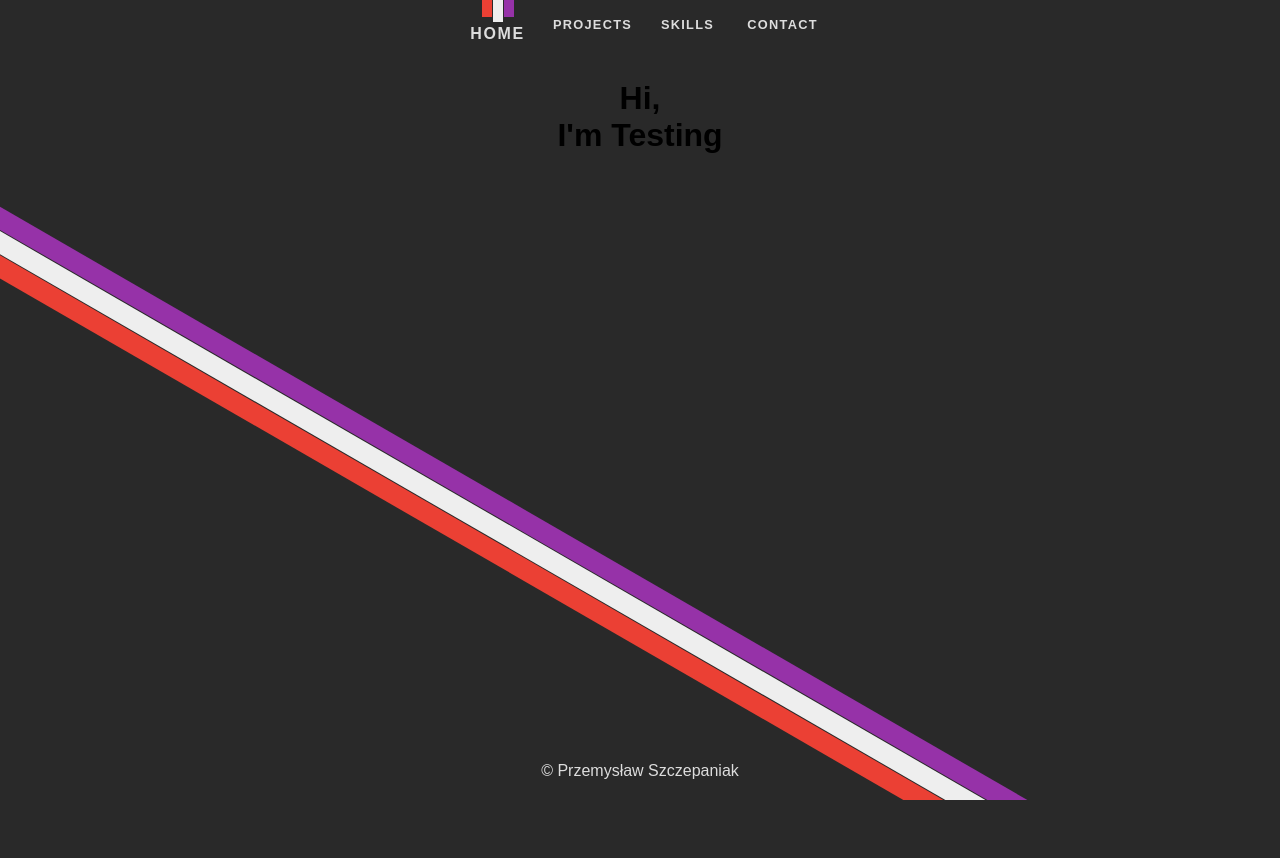
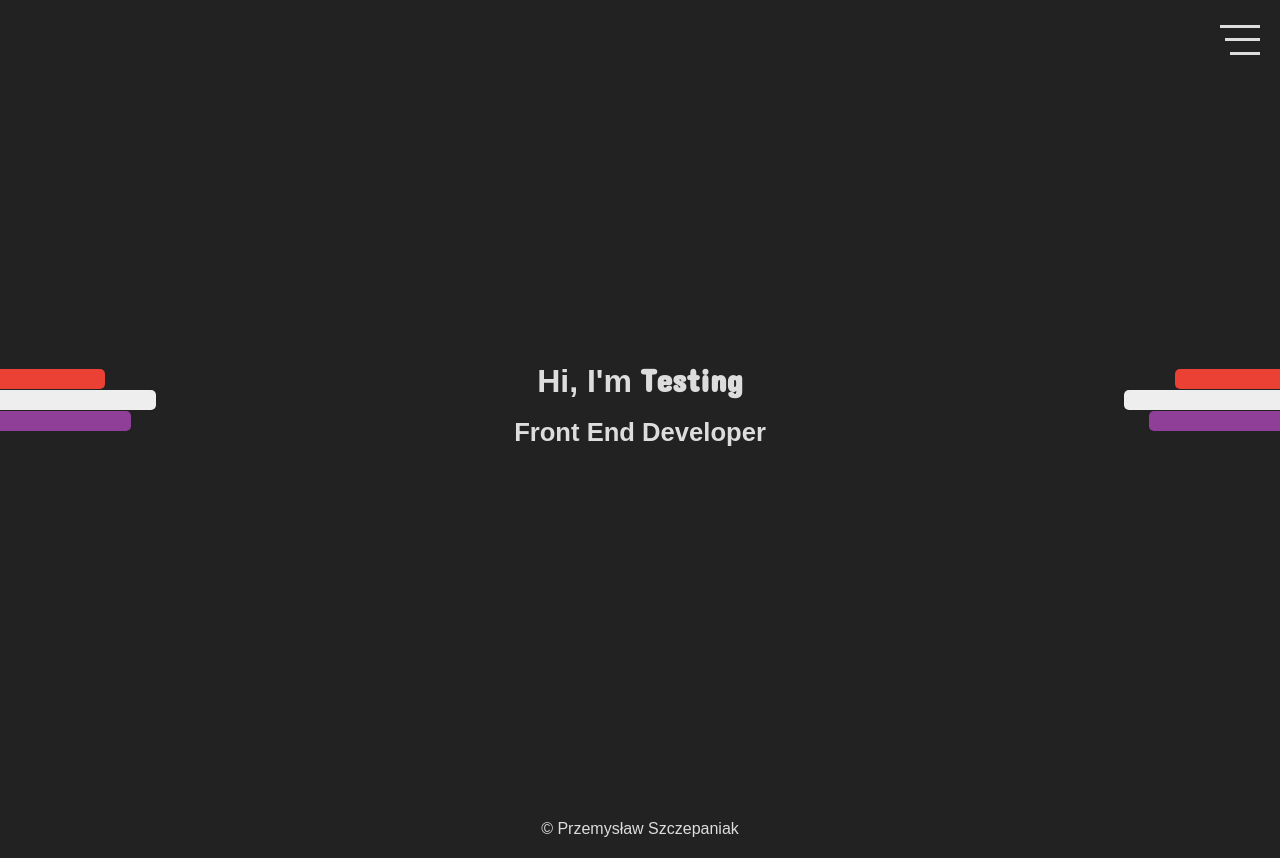
Before and after one commit to przemec/Portfolio, a Svelte app: page / in a window 1280 px wide. Before the commit the page ends 800 px from the top, so only its background shows below. Built offline with nearby package versions, Linux system fonts and the light colour scheme; a web font is replaced by a local one.

Commit message:
new fonts added, navbar WiP

```diff
--- a/src/app.css
+++ b/src/app.css
@@ -1,12 +1,14 @@
-@import '@fontsource/fira-mono';
+@import url('https://fonts.googleapis.com/css2?family=Baloo+Paaji+2&family=Concert+One&display=swap');
 
 :root {
-  font-family: Arial, -apple-system, BlinkMacSystemFont, 'Segoe UI', Roboto, Oxygen, Ubuntu,
-    Cantarell, 'Open Sans', 'Helvetica Neue', sans-serif;
-  --font-mono: 'Fira Mono', monospace;
+  font-family: 'Baloo Paaji 2', Arial, -apple-system,
+    BlinkMacSystemFont, 'Segoe UI', Roboto, Oxygen, Ubuntu, Cantarell, 'Open Sans', 'Helvetica Neue',
+    sans-serif;
+  font-weight: 100;
   --primary: #eb4034;
-  --secondary: #9632a8;
-  --background-color: #292929;
+  --secondary: #8f3f98;
+  --background: #222;
+  --background-light: #333;
   --text-color: #ddd;
 }
 
@@ -19,8 +21,12 @@
 
 body {
   min-height: 100vh;
-  background: var(--background-color);
+  background: var(--background);
   overflow-x: hidden;
+}
+
+.blurred main {
+  filter: blur(5px);
 }
 
 #svelte {
--- a/src/lib/Nav.svelte
+++ b/src/lib/Nav.svelte
@@ -1,75 +1,133 @@
 <script lang="ts">
   import { page } from '$app/stores';
+  import { fly } from 'svelte/transition';
   import NavIndicator from './NavIndicator.svelte';
+  let ishidden = false;
+  let toggle_visibility = (v) => {
+    document.body.classList.toggle('blurred');
+    ishidden = v;
+  };
   let tabs = [
-    { ishovered: false, title: 'Home', href: '/' },
+    { ishovered: false, title: 'About', href: '/' },
+    { ishovered: false, title: 'Skills', href: '/skills' },
     { ishovered: false, title: 'Projects', href: '/projects' },
-    { ishovered: false, title: 'Skills', href: '/skills' },
     { ishovered: false, title: 'Contact', href: '/contact' }
   ];
 </script>
 
+<div role="button" on:click={() => toggle_visibility(!ishidden)}>
+  <div />
+  <div />
+  <div />
+</div>
+{#if ishidden}
+  <div id="asidewrapper" on:click|once={() => toggle_visibility(false)}>
+    <aside
+      in:fly={{ x: 300, duration: 300 }}
+      out:fly={{ x: 300, duration: 300, delay: 100 }}
+      on:click={(e) => e.stopPropagation()}
+    >
       <nav>
-  <div id="container">
         {#each tabs as tab}
           <div
             class="tab"
             class:active={$page.url.pathname === tab.href}
             on:mouseenter={() => (tab.ishovered = true)}
             on:mouseleave={() => (tab.ishovered = false)}
+            on:click|once={() => {
+              toggle_visibility(false);
+              tab.ishovered = false;
+            }}
           >
             {#if $page.url.pathname === tab.href || tab.ishovered}<NavIndicator />{/if}
             <a sveltekit:prefetch href={tab.href}>{tab.title}</a>
           </div>
         {/each}
+        <img src="assets/svgs/eng.svg" alt="eng" height="23" width="44" />
+        <img src="assets/svgs/pl.svg" alt="pl" height="23" width="44" />
+      </nav>
+    </aside>
   </div>
-</nav>
+{/if}
 
 <style>
+  [role='button'] {
+    z-index: 4;
+    position: absolute;
+    top: 20px;
+    right: 20px;
+    width: 40px;
+    height: 40px;
+    display: flex;
+    flex-direction: column;
+    justify-content: space-around;
+    align-items: flex-end;
+  }
+  [role='button'] div {
+    width: 40px;
+    height: 3px;
+    background: var(--text-color);
+  }
+  [role='button'] div:nth-child(2) {
+    width: 35px;
+  }
+  [role='button'] div:nth-child(3) {
+    width: 30px;
+  }
+  #asidewrapper {
+    z-index: 2;
+    position: absolute;
+    top: 0;
+    right: 0;
+    width: 100vw;
+    height: 100vh;
+    overflow: hidden;
+  }
+  aside {
+    z-index: 3;
+    position: absolute;
+    top: 0;
+    right: 0;
+    width: 80vw;
+    height: 100vh;
+    overflow: hidden;
+    display: flex;
+    justify-content: center;
+    align-items: center;
+    background: var(--background-light);
+  }
   nav {
-    z-index: 3;
-    width: 100vw;
-    height: 4em;
-    padding: 0 10px;
-    margin: 0 auto;
-    max-width: 400px;
-  }
-
-  #container {
+    position: relative;
     width: 100%;
     display: flex;
+    flex-direction: column;
     justify-content: space-around;
     align-items: top;
   }
-
   .tab {
-    height: 3em;
+    width: 100%;
     position: relative;
     display: flex;
+    flex: 1;
     justify-content: center;
-    flex: 1;
     transition: transform 0.2s ease-in-out;
-  }
-  .tab.active {
-    transform: translateY(10px);
   }
 
   .tab a {
     display: flex;
-    height: 100%;
+    height: 3em;
     text-align: center;
     align-items: center;
     color: var(--text-color);
     font-weight: 700;
-    font-size: 0.8rem;
+    font-size: 1.2em;
+    line-height: 3em;
     text-transform: uppercase;
     letter-spacing: 0.1em;
     text-decoration: none;
     transition: color, font-size 0.2s linear;
   }
-  @media (min-width: 480px) {
   .tab.active a {
-      font-size: 1rem;
-    }
+    font-size: 1.6em;
   }
 </style>
--- a/src/lib/NavIndicator.svelte
+++ b/src/lib/NavIndicator.svelte
@@ -10,7 +10,7 @@
       css: (t) => {
         const eased = quintInOut(t);
         return `
-					--translateY: -${(1 - eased) * 2}em;
+					--translateX: ${(1 - eased) * 30}vw;
         `;
       }
     };
@@ -19,10 +19,7 @@
 
 <div id="navindicator">
   {#each stripes_delays as stripe}
-    <div
-      in:customfly={{ duration: 200, delay: stripe }}
-      out:fade={{ duration: 100, delay: 200 }}
-    />
+    <div transition:customfly={{ duration: 200, delay: stripe }} />
   {/each}
 </div>
 
@@ -30,30 +27,32 @@
   #navindicator {
     z-index: -1;
     position: absolute;
-    top: 0;
-    left: 50%;
-    height: 100%;
-    transform: translateX(-50%);
+    top: 50%;
+    left: 0;
+    width: 100%;
+    transform: translateY(-50%);
   }
   #navindicator div {
     position: absolute;
-    top: -30%;
-    --translateY: 0;
-    --translateX: -5px;
+    --translateY: -5px;
+    --translateX: 0;
     transform: rotate(0deg) translateY(var(--translateY)) translateX(var(--translateX));
-    width: 10px;
-    height: 45%;
+    width: 55%;
+    height: 10px;
+    border-radius: 5px;
   }
   #navindicator div:nth-child(1) {
+    right: -37%;
     background: var(--primary);
-    --translateX: -16px;
+    --translateY: -15px;
   }
   #navindicator div:nth-child(2) {
-    top: -20%;
+    right: -30%;
     background: #eee;
   }
   #navindicator div:nth-child(3) {
+    right: -35%;
     background: var(--secondary);
-    --translateX: 6px;
+    --translateY: 5px;
   }
 </style>
--- a/src/lib/Stripes.svelte
+++ b/src/lib/Stripes.svelte
@@ -2,55 +2,69 @@
   import { quintInOut } from 'svelte/easing';
   import { fade } from 'svelte/transition';
 
-  function customfly(node, { duration, delay = 0 }) {
+  function customfly(node, { duration, delay = 0, side }) {
     return {
       duration,
       delay,
       css: (t) => {
         const eased = quintInOut(t);
         return `
-					--translateY: ${(1 - eased) * 160}vh;
+					--translateX: ${side === 'left' ? '-' : ''}${(1 - eased) * 20}vw;
         `;
       }
     };
   }
 </script>
 
-<div id="stripes">
-  <div in:customfly={{ duration: 200, delay: 100 }} out:fade={{ duration: 100 }} />
-  <div in:customfly={{ duration: 200, delay: 200 }} out:fade={{ duration: 100 }} />
-  <div in:customfly={{ duration: 200, delay: 300 }} out:fade={{ duration: 100 }} />
+<div id="stripesleft" class="stripes">
+  <div in:customfly={{ duration: 200, delay: 200, side: 'left' }} out:fade={{ duration: 100 }} />
+  <div in:customfly={{ duration: 200, delay: 100, side: 'left' }} out:fade={{ duration: 100 }} />
+  <div in:customfly={{ duration: 200, delay: 150, side: 'left' }} out:fade={{ duration: 100 }} />
+</div>
+<div id="stripesright" class="stripes">
+  <div in:customfly={{ duration: 200, delay: 200, side: 'right' }} out:fade={{ duration: 100 }} />
+  <div in:customfly={{ duration: 200, delay: 100, side: 'right' }} out:fade={{ duration: 100 }} />
+  <div in:customfly={{ duration: 200, delay: 150, side: 'right' }} out:fade={{ duration: 100 }} />
 </div>
 
 <style>
-  #stripes {
+  .stripes {
+    position: absolute;
     z-index: -1;
-    position: absolute;
     top: 0;
     left: 0;
     width: 100vw;
     height: 100vh;
     overflow: hidden;
   }
-  #stripes div {
+  .stripes div {
     position: absolute;
-    top: -20vh;
-    left: 40vw;
-    --translateY: 0vh;
+    top: 50%;
+    --translateY: 0;
     --translateX: 0;
-    transform: rotate(-60deg) translateY(var(--translateY)) translateX(var(--translateX));
-    width: 20px;
-    height: 110vmax;
+    transform: translateY(var(--translateY)) translateX(var(--translateX));
+    width: 13vw;
+    height: 20px;
+    border-radius: 5px;
   }
-  #stripes div:nth-child(1) {
+  .stripes#stripesleft div {
+    left: -10px;
+  }
+  .stripes#stripesright div {
+    right: -10px;
+  }
+  .stripes div:nth-child(1) {
     background: var(--primary);
-    --translateX: -21px;
+    --translateY: -31px;
+    width: 9vw;
   }
-  #stripes div:nth-child(2) {
+  .stripes div:nth-child(2) {
     background: #eee;
+    --translateY: -10px;
   }
-  #stripes div:nth-child(3) {
+  .stripes div:nth-child(3) {
     background: var(--secondary);
-    --translateX: 21px;
+    --translateY: 11px;
+    width: 11vw;
   }
 </style>
--- a/src/routes/__layout.svelte
+++ b/src/routes/__layout.svelte
@@ -3,27 +3,29 @@
   import '../app.css';
 </script>
 
+<header>
   <Nav />
+</header>
 
+<div id="content">
   <main>
     <slot />
   </main>
 
-
   <footer>
     <p>&copy Przemysław Szczepaniak</p>
   </footer>
+</div>
 
 <style>
   main {
+    min-height: 100vh;
     flex: 1;
     display: flex;
     flex-direction: column;
-    padding: 1rem;
-    width: 100%;
-    max-width: 1024px;
-    margin: 0 auto;
+    width: 100vw;
     box-sizing: border-box;
+    transition: filter 0.2s linear;
   }
 
   footer {
@@ -32,7 +34,6 @@
     justify-content: center;
     align-items: center;
     padding: 20px;
-    color: var(--text-color)
+    color: var(--text-color);
   }
-
 </style>
--- a/src/routes/index.svelte
+++ b/src/routes/index.svelte
@@ -3,6 +3,7 @@
 </script>
 
 <script lang="ts">
+  import { fade } from 'svelte/transition';
   import Stripes from '$lib/Stripes.svelte';
 </script>
 
@@ -11,13 +12,38 @@
 </svelte:head>
 
 <Stripes />
-<h1>
-  Hi,<br />I'm Testing
-</h1>
+<div>
+  <h1 in:fade={{duration: 200}}>Hi, I'm <strong>Testing</strong></h1>
+  <h2 in:fade={{duration: 200}}>Front End Developer</h2>
+</div>
 
 <style>
+  div {
+    position: absolute;
+    margin: 0;
+    top: 50%;
+    transform: translateY(-50%);
+    width: 100%;
+    display: flex;
+    align-items: center;
+    justify-content: center;
+    flex-direction: column;
+    color: var(--text-color);
+  }
   h1 {
-    width: 100%;
+    height: 2em;
+    line-height: 2em;
     text-align: center;
+    font-size: 2em;
+  }
+  h1 strong {
+    font-family: 'Concert One', cursive;
+    font-weight: bold;
+  }
+  h2 {
+    height: 1.6em;
+    line-height: 1.6em;
+    text-align: center;
+    font-size: 1.6em;
   }
 </style>
```
Also changed, not shown: static/assets/svgs/eng.svg (added), static/assets/svgs/pl.svg (added). Lines whose indentation alone changed are shown as unchanged.
